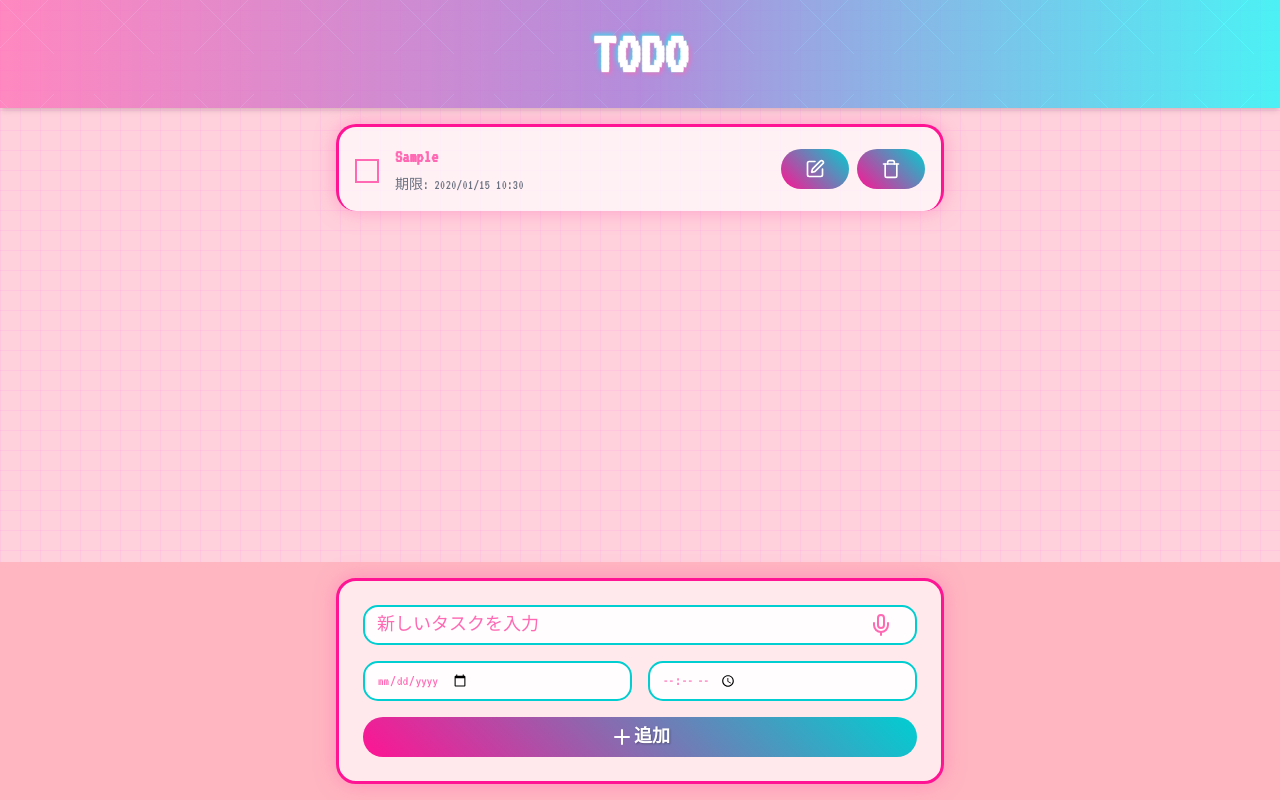
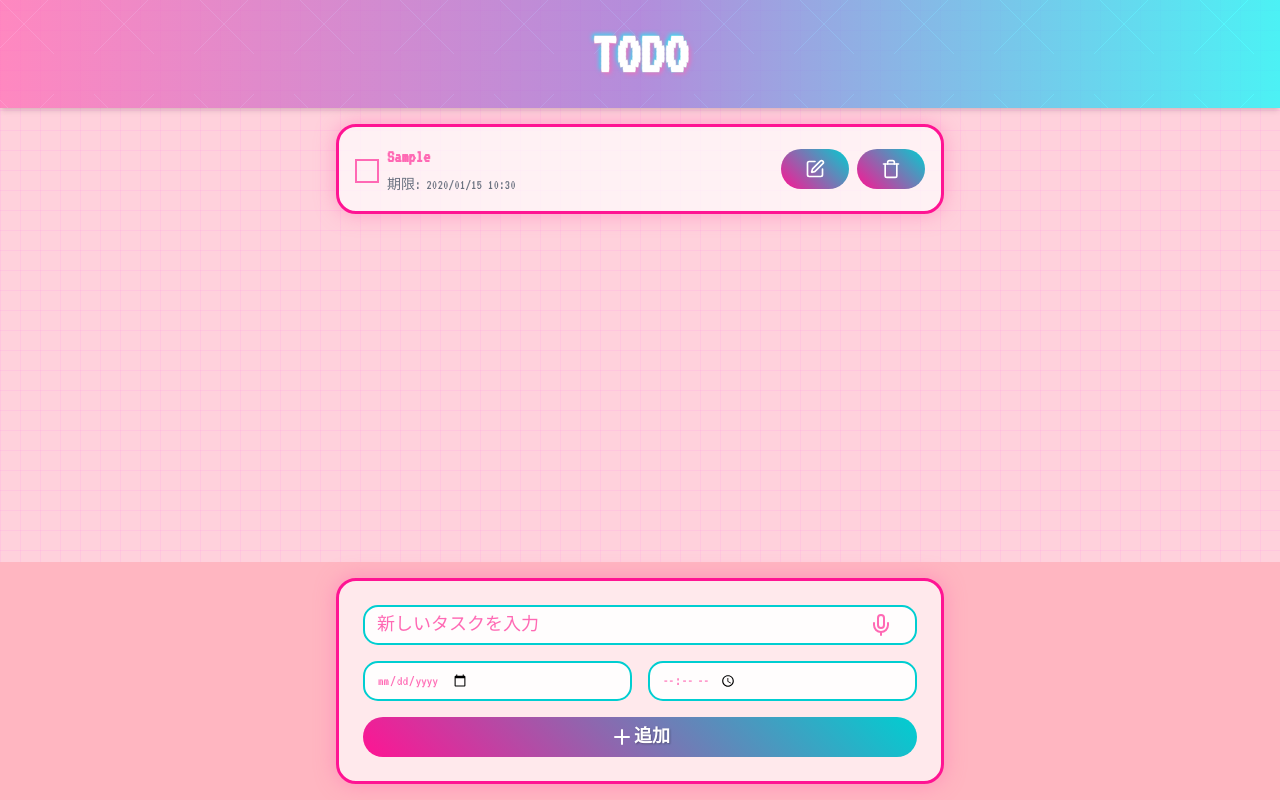
Before and after one commit to kentaro/todo, a Next.js app: page /todo/ in a window 1280 px wide. Both pictures are taken after typing "Sample", "2020-01-15", "10:30" into the empty fields and a click on the button "追加". Built offline with nearby package versions, Linux system fonts and the light colour scheme.

Commit message:
ここの下のボーダーがかけてるのを修正してください。

```diff
--- a/src/app/globals.css
+++ b/src/app/globals.css
@@ -81,15 +81,9 @@ body {
   display: flex;
   align-items: center;
   padding: 1rem;
-  border-bottom: 1px solid var(--secondary);
   animation: fadeIn 0.5s ease-out;
   word-break: break-word;
   margin-bottom: 1rem;
-}
-
-.todo-item:last-child {
-  border-bottom: none;
-  margin-bottom: 0;
 }
 
 .todo-list {
--- a/src/components/add-todo.tsx
+++ b/src/components/add-todo.tsx
@@ -75,7 +75,7 @@ export function AddTodo({ onAdd }: AddTodoProps) {
             value={title}
             onChange={(e) => setTitle(e.target.value)}
             placeholder="新しいタスクを入力"
-            className="y2k-input text-lg p-3 pr-12"
+            className="y2k-input text-lg p-3 pr-12 border-b-2 border-secondary focus:border-primary"
           />
           <Button
             type="button"
--- a/src/components/todo-item.tsx
+++ b/src/components/todo-item.tsx
@@ -43,20 +43,20 @@ export function TodoItem({ todo, onToggle, onDelete, onUpdate }: TodoItemProps)
         <Input
           value={editTitle}
           onChange={(e) => setEditTitle(e.target.value)}
-          className="y2k-input"
+          className="y2k-input text-lg p-3 pr-12 border-b-2 border-secondary focus:border-primary"
         />
         <div className="flex flex-col sm:flex-row gap-2">
           <Input
             type="date"
             value={editDueDate}
             onChange={(e) => setEditDueDate(e.target.value)}
-            className="y2k-input flex-grow"
+            className="y2k-input flex-grow text-lg p-3 border-b-2 border-secondary focus:border-primary"
           />
           <Input
             type="time"
             value={editDueTime}
             onChange={(e) => setEditDueTime(e.target.value)}
-            className="y2k-input flex-grow"
+            className="y2k-input flex-grow text-lg p-3 border-b-2 border-secondary focus:border-primary"
           />
         </div>
         <div className="flex gap-2">
@@ -72,7 +72,7 @@ export function TodoItem({ todo, onToggle, onDelete, onUpdate }: TodoItemProps)
   }
 
   return (
-    <div className={`y2k-card flex items-start gap-4 p-4 todo-item ${todo.completed ? 'bg-opacity-50' : ''}`}>
+    <div className={`y2k-card flex gap-2 p-4 mb-4 todo-item ${todo.completed ? 'bg-opacity-50' : ''}`}>
       <Checkbox
         checked={todo.completed}
         onCheckedChange={() => onToggle(todo.id)}
--- a/tailwind.config.ts
+++ b/tailwind.config.ts
@@ -53,6 +53,16 @@ const config = {
           foreground: "hsl(var(--card-foreground))",
         },
       },
+      borderWidth: {
+        '1': '1px',
+        '2': '2px',
+        '3': '3px',
+        '4': '4px',
+        'b-1': '0 0 1px 0',
+        'b-2': '0 0 2px 0',
+        'b-3': '0 0 3px 0',
+        'b-4': '0 0 4px 0',
+      },
       borderRadius: {
         lg: "var(--radius)",
         md: "calc(var(--radius) - 2px)",
```
